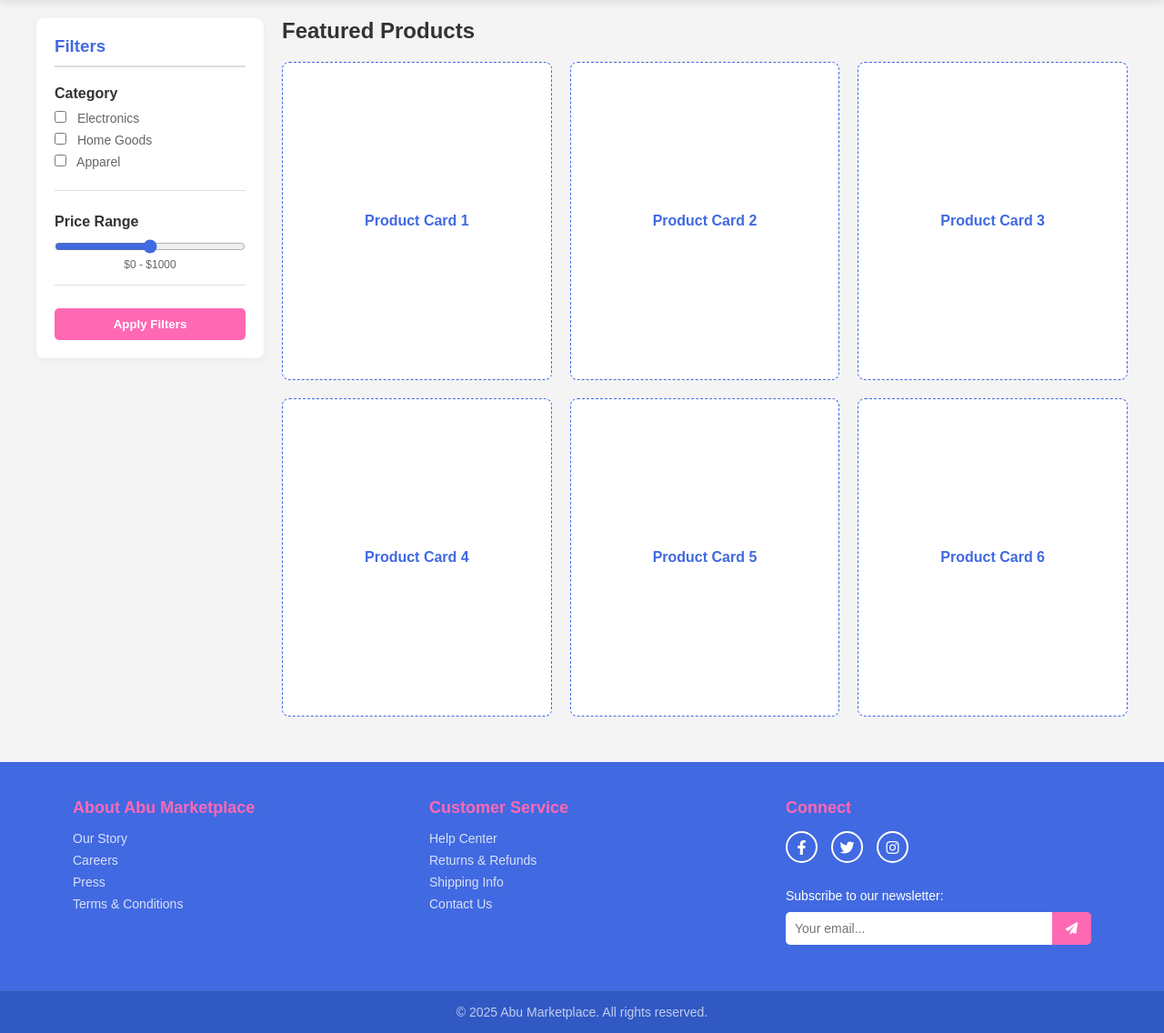
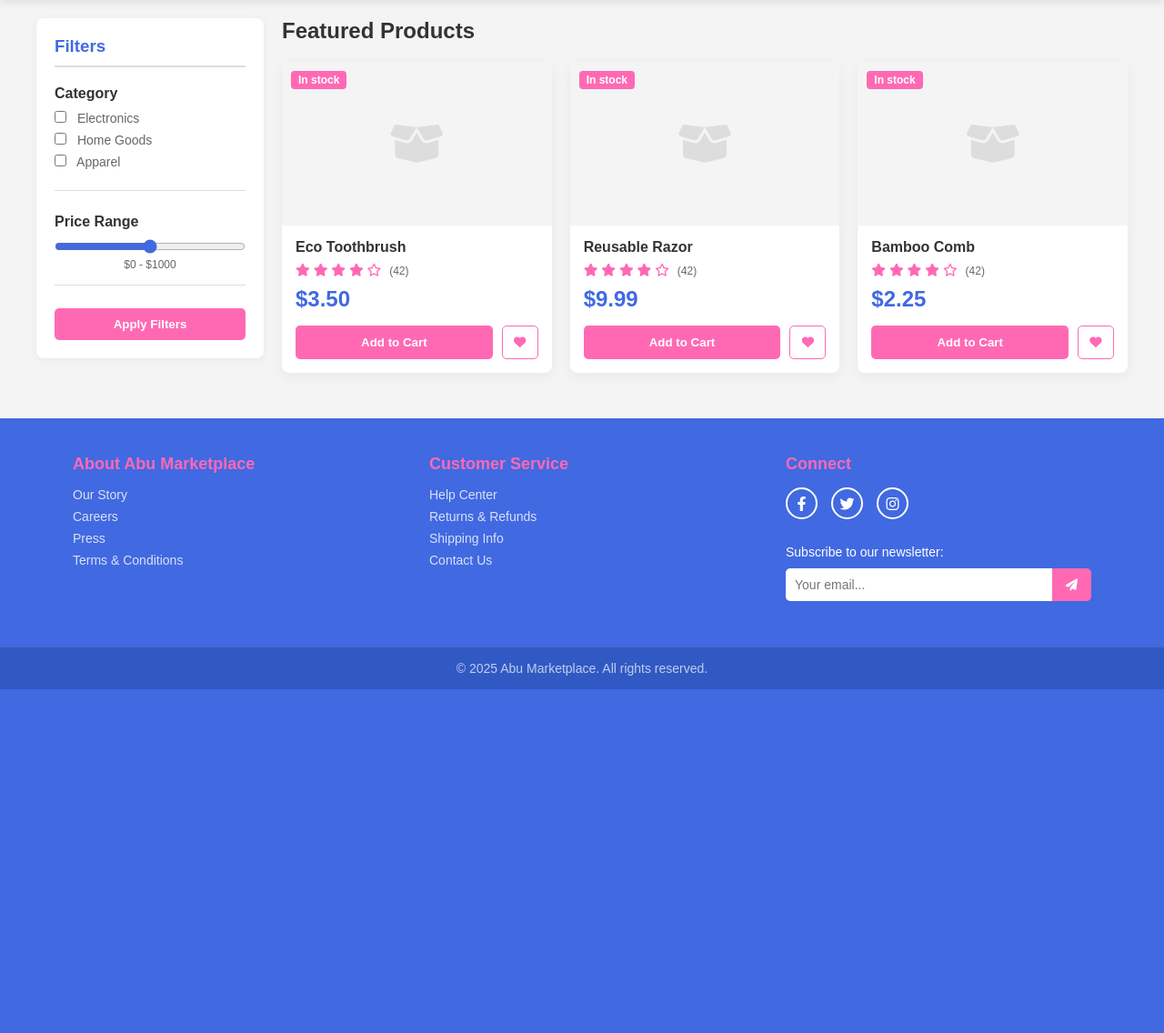
Before and after one commit to datapacket872/ABU-v2.0, a Flask app: page / in a window 1280 px wide. Shown: the part 66-1202 px from the top of the page at 91% size. After the commit the page ends 824 px from the top, so only its background shows below. Run offline with Flask 3, Linux system fonts and the light colour scheme.

Commit message:
feat: Add accessibility, responsiveness, and product fetching
Co-authored-by: fouadbabasiekamara <fouadbabasiekamara@gmail.com>

```diff
--- a/static/css/marketplace.css
+++ b/static/css/marketplace.css
@@ -1795,3 +1795,92 @@ input:checked + .slider:before {
     font-size: 14px;
     color: rgba(255, 255, 255, 0.7);
 }
+
+/* ======================================= */
+/* 13. ACCESSIBILITY & INTERACTION ENHANCEMENTS */
+/* ======================================= */
+
+:where(a, button, input, select, textarea, [role="button"])::selection {
+  background: rgba(65, 105, 225, 0.25);
+}
+
+:where(a, button, input, select, textarea, [role="button"]):focus-visible {
+  outline: 3px solid var(--royal-blue);
+  outline-offset: 2px;
+}
+
+:where(.btn-primary, .btn-checkout, .btn-next-step):focus-visible {
+  outline-color: var(--bluish-pink);
+}
+
+.skip-link {
+  position: absolute;
+  left: -9999px;
+  top: auto;
+  width: 1px;
+  height: 1px;
+  overflow: hidden;
+}
+
+.skip-link:focus {
+  position: fixed;
+  left: 20px;
+  top: 20px;
+  width: auto;
+  height: auto;
+  background: var(--royal-blue);
+  color: var(--white);
+  padding: 10px 14px;
+  border-radius: 6px;
+  z-index: 1000;
+}
+
+/* Toast notifications */
+.toast {
+  position: fixed;
+  right: 16px;
+  top: 16px;
+  background: var(--royal-blue);
+  color: var(--white);
+  padding: 10px 14px;
+  border-radius: 6px;
+  box-shadow: 0 4px 12px rgba(0,0,0,0.15);
+  z-index: 1200;
+}
+
+/* Reduce motion for users who prefer it */
+@media (prefers-reduced-motion: reduce) {
+  *, *::before, *::after {
+    animation-duration: 0.01ms !important;
+    animation-iteration-count: 1 !important;
+    transition-duration: 0.01ms !important;
+    scroll-behavior: auto !important;
+  }
+}
+
+/* ======================================= */
+/* 14. RESPONSIVE REFINEMENTS */
+/* ======================================= */
+
+@media (max-width: 992px) {
+  .main-content-wrapper {
+    padding: 0 20px;
+    gap: 16px;
+  }
+  .search-bar { width: 300px; }
+  .product-detail-container { flex-direction: column; }
+}
+
+@media (max-width: 768px) {
+  .main-header { padding: 12px 20px; }
+  .search-bar { width: 100%; }
+  .header-left { gap: 10px; }
+}
+
+@media (max-width: 600px) {
+  .main-content-wrapper { flex-direction: column; }
+  .sidebar { width: 100%; order: 2; }
+  .product-grid-area { order: 1; }
+  .product-grid { grid-template-columns: 1fr; }
+  .footer-column { width: 100%; }
+}
--- /dev/null
+++ b/static/js/products.js
@@ -0,0 +1,132 @@
+// products.js - Fetch and render products on the home page
+(function(){
+  function formatPrice(value){
+    try {
+      const n = Number(value || 0);
+      return `$${n.toFixed(2)}`;
+    } catch {
+      return `$${value}`;
+    }
+  }
+
+  async function fetchProducts(){
+    try {
+      const res = await fetch('/api/products', { credentials: 'same-origin' });
+      if(!res.ok) throw new Error('failed');
+      const json = await res.json();
+      return Array.isArray(json.products) ? json.products : [];
+    } catch {
+      return [];
+    }
+  }
+
+  async function fetchCsrf(){
+    try {
+      const res = await fetch('/api/csrf', { credentials: 'same-origin' });
+      if(!res.ok) return '';
+      const json = await res.json();
+      return json.csrf_token || '';
+    } catch { return ''; }
+  }
+
+  function showToast(message){
+    const toast = document.createElement('div');
+    toast.className = 'toast';
+    toast.setAttribute('role', 'status');
+    toast.setAttribute('aria-live', 'polite');
+    toast.textContent = message;
+    document.body.appendChild(toast);
+    setTimeout(() => {
+      toast.remove();
+    }, 2200);
+  }
+
+  function updateCartCount(delta){
+    const countEl = document.querySelector('.cart .cart-count');
+    if(!countEl) return;
+    const current = Number(countEl.textContent || 0) || 0;
+    countEl.textContent = String(Math.max(0, current + (delta || 0)));
+  }
+
+  function render(products){
+    const grid = document.querySelector('.product-grid');
+    if(!grid) return;
+
+    if(!products || products.length === 0){
+      grid.innerHTML = '<div class="placeholder-card">No products available.</div>';
+      return;
+    }
+
+    const cards = products.map(p => {
+      const price = formatPrice(p.price);
+      const href = `/details.html?id=${encodeURIComponent(p.id)}`;
+      return `
+        <a class="product-card" href="${href}" aria-label="View details for ${p.name}">
+          <div class="product-badge">${p.stock > 0 ? 'In stock' : 'Out of stock'}</div>
+          <div class="product-image" aria-hidden="true">
+            <i class="fas fa-box-open fa-3x"></i>
+          </div>
+          <div class="product-info">
+            <div class="product-title">${p.name}</div>
+            <div class="product-rating" aria-hidden="true">
+              <i class="fas fa-star pink-star"></i>
+              <i class="fas fa-star pink-star"></i>
+              <i class="fas fa-star pink-star"></i>
+              <i class="fas fa-star pink-star"></i>
+              <i class="far fa-star pink-star"></i>
+              <span class="rating-count">(42)</span>
+            </div>
+            <div class="product-price">${price}</div>
+            <div class="card-actions">
+              <button class="btn-primary" data-action="add-to-cart" data-id="${p.id}" ${p.stock <= 0 ? 'disabled' : ''}>Add to Cart</button>
+              <button class="btn-wishlist" aria-label="Add ${p.name} to wishlist"><i class="fas fa-heart"></i></button>
+            </div>
+          </div>
+        </a>
+      `;
+    }).join('');
+
+    grid.innerHTML = cards;
+  }
+
+  async function wireCart(){
+    const grid = document.querySelector('.product-grid');
+    if(!grid) return;
+    const csrf = await fetchCsrf();
+
+    grid.addEventListener('click', async (ev) => {
+      const target = ev.target.closest('[data-action="add-to-cart"]');
+      if(!target) return;
+      ev.preventDefault();
+      ev.stopPropagation();
+      const id = Number(target.getAttribute('data-id'));
+      if(!id) return;
+      try {
+        target.disabled = true;
+        const res = await fetch('/api/cart', {
+          method: 'POST',
+          credentials: 'same-origin',
+          headers: { 'Content-Type': 'application/json', 'X-CSRF-Token': csrf || '' },
+          body: JSON.stringify({ items: [{ id, qty: 1 }] })
+        });
+        const data = await res.json().catch(() => ({}));
+        if(res.ok && data.ok){
+          updateCartCount(1);
+          showToast('Added to cart');
+        } else {
+          showToast('Could not add to cart');
+        }
+      } catch {
+        showToast('Network error');
+      } finally {
+        target.disabled = false;
+      }
+    });
+  }
+
+  document.addEventListener('DOMContentLoaded', async function(){
+    const products = await fetchProducts();
+    render(products);
+    wireCart();
+  });
+})();
--- a/templates/index.html
+++ b/templates/index.html
@@ -9,28 +9,29 @@
     <script defer src="/static/js/products.js"></script>
 </head>
 <body>
+    <a href="#main" class="skip-link">Skip to main content</a>
 
     <header class="main-header">
         <div class="header-left">
-            <a href="#" class="logo">Abu Marketplace</a>
+            <a href="/index.html" class="logo">Abu Marketplace</a>
             <nav class="main-nav">
-                <a href="#">Home</a>
+                <a href="/index.html">Home</a>
                 <a href="#">Categories</a>
-                <a href="#">Sell</a>
+                <a href="/sell-product.html">Sell</a>
             </nav>
         </div>
 
         <div class="header-center">
             <div class="search-bar">
-                <input type="text" placeholder="Search products...">
-                <button><i class="fas fa-search"></i></button>
+                <input type="text" placeholder="Search products..." aria-label="Search products">
+                <button aria-label="Search"><i class="fas fa-search"></i></button>
             </div>
         </div>
 
         <div class="header-right">
             <div class="user-actions">
                 <a href="#" class="action-icon"><i class="fas fa-heart"></i></a> <a href="#" class="action-icon cart"><i class="fas fa-shopping-cart"></i><span class="cart-count">3</span></a>
-                <a href="#" class="user-profile"><i class="fas fa-user-circle"></i></a>
+                <a href="/login.html" class="user-profile"><i class="fas fa-user-circle"></i></a>
             </div>
         </div>
     </header>
@@ -56,7 +57,7 @@
             <button class="apply-filters-btn">Apply Filters</button>
         </aside>
 
-        <main class="product-grid-area">
+        <main id="main" class="product-grid-area" aria-live="polite">
             <h2>Featured Products</h2>
             <div class="product-grid">
                 <div class="placeholder-card">Product Card 1</div>
```
